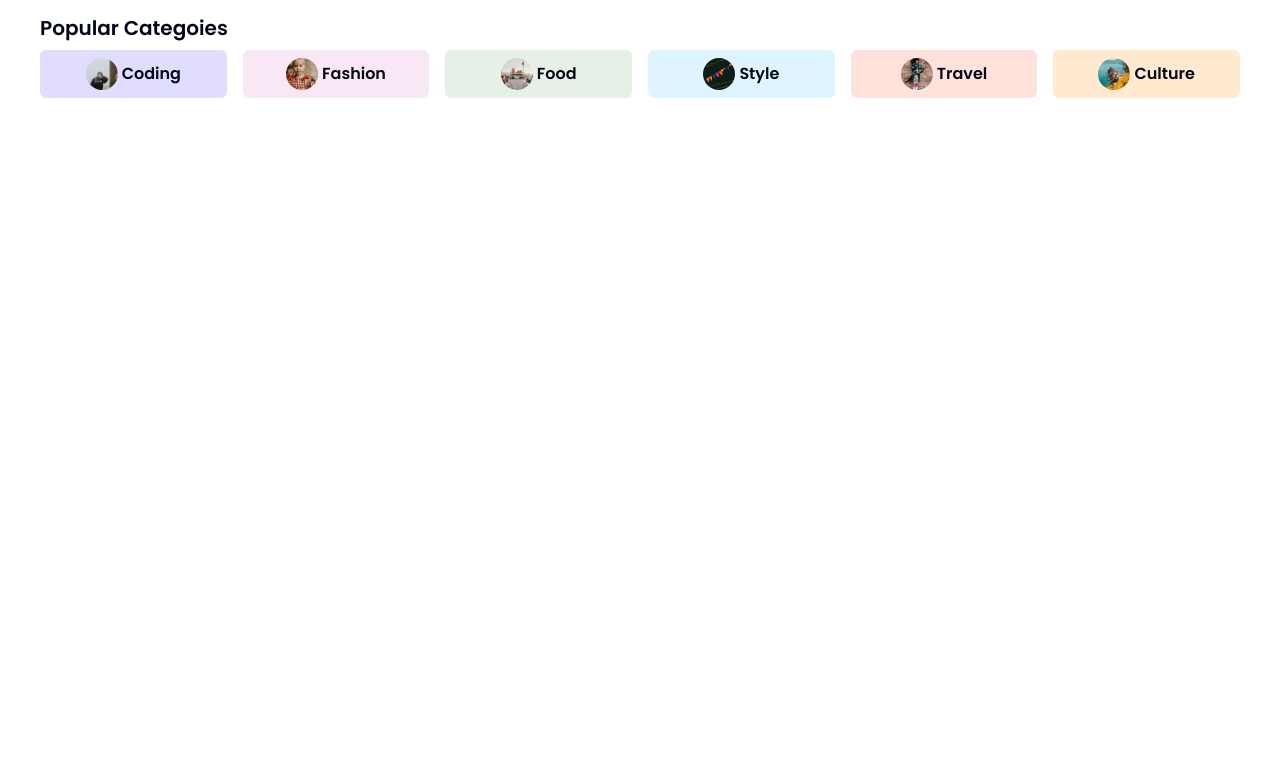
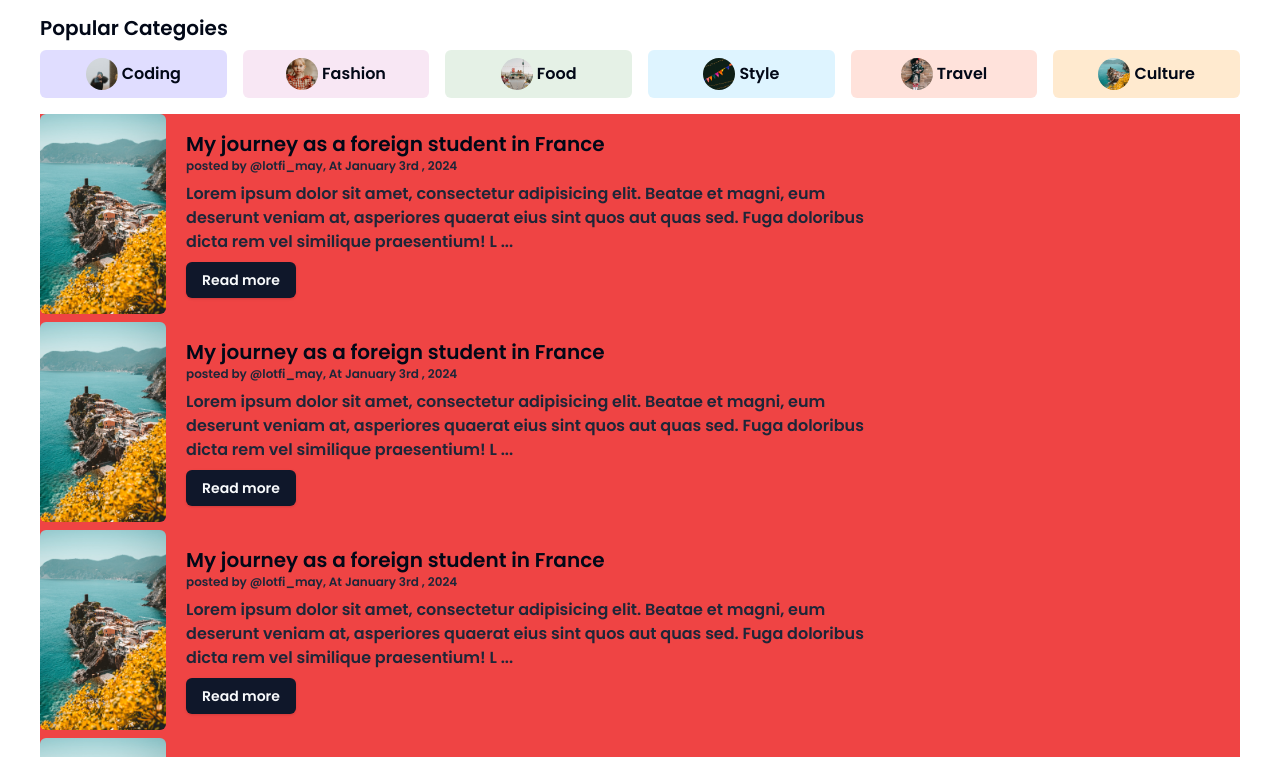
Before and after one commit to lotfimay/curious-explorer, a Next.js app: page / in a window 1280 px wide. Shown: the part 614-1371 px from the top of the page. Before the commit the page ends 832 px from the top, so only its background shows below. Built offline with nearby package versions, Linux system fonts and the light colour scheme; no server answers.

Commit message:
added BlogList and Blog components

```diff
--- a/app/page.tsx
+++ b/app/page.tsx
@@ -1,10 +1,46 @@
+import BlogList from "@/components/BlogList";
 import Categories from "@/components/Categories";
 import Featured from "@/components/Featured";
 export default function Home() {
+  const data = [
+    {
+      id: 1,
+      user: "lotfi_may",
+      title: "My journey as a foreign student in France",
+      description:
+        "Lorem ipsum dolor sit amet, consectetur adipisicing elit. Beatae et magni, eum deserunt veniam at, asperiores quaerat eius sint quos aut quas sed. Fuga doloribus dicta rem vel similique praesentium! Lorem ipsum dolor sit amet, consectetur adipisicing elit. Beatae et magni, eum deserunt veniam at, asperiores quaerat eius sint quos aut quas sed. Fuga doloribus dicta rem vel similique praesentium!",
+      posted_at: Date.now(),
+    },
+    {
+      id: 2,
+      user: "lotfi_may",
+      title: "My journey as a foreign student in France",
+      description:
+        "Lorem ipsum dolor sit amet, consectetur adipisicing elit. Beatae et magni, eum deserunt veniam at, asperiores quaerat eius sint quos aut quas sed. Fuga doloribus dicta rem vel similique praesentium! Lorem ipsum dolor sit amet, consectetur adipisicing elit. Beatae et magni, eum deserunt veniam at, asperiores quaerat eius sint quos aut quas sed. Fuga doloribus dicta rem vel similique praesentium!",
+      posted_at: Date.now(),
+    },
+    {
+      id: 3,
+      user: "lotfi_may",
+      title: "My journey as a foreign student in France",
+      description:
+        "Lorem ipsum dolor sit amet, consectetur adipisicing elit. Beatae et magni, eum deserunt veniam at, asperiores quaerat eius sint quos aut quas sed. Fuga doloribus dicta rem vel similique praesentium! Lorem ipsum dolor sit amet, consectetur adipisicing elit. Beatae et magni, eum deserunt veniam at, asperiores quaerat eius sint quos aut quas sed. Fuga doloribus dicta rem vel similique praesentium!",
+      posted_at: Date.now(),
+    },
+    {
+      id: 4,
+      user: "lotfi_may",
+      title: "My journey as a foreign student in France",
+      description:
+        "Lorem ipsum dolor sit amet, consectetur adipisicing elit. Beatae et magni, eum deserunt veniam at, asperiores quaerat eius sint quos aut quas sed. Fuga doloribus dicta rem vel similique praesentium! Lorem ipsum dolor sit amet, consectetur adipisicing elit. Beatae et magni, eum deserunt veniam at, asperiores quaerat eius sint quos aut quas sed. Fuga doloribus dicta rem vel similique praesentium!",
+    },
+  ];
+
   return (
     <>
       <Featured />
       <Categories className="mt-4" />
+      <BlogList className="mt-4 bg-red-500" blogs={data} />
     </>
   );
 }
--- /dev/null
+++ b/components/BlogList.tsx
@@ -0,0 +1,57 @@
+import Image from "next/image";
+import React from "react";
+import { Button } from "./ui/button";
+
+interface BlogProps {
+  id: Number;
+  user: string;
+  userImg?: string;
+  title: string;
+  description: string;
+  posted_at?: Number;
+  className?: string;
+}
+export const Blog = ({
+  title,
+  user,
+  userImg,
+  description,
+  posted_at,
+  className,
+}: BlogProps) => {
+  return (
+    <div className={`flex items-center gap-5 w-[70%] ${className}`}>
+      <div className="relative rounded-md h-[200px] w-[300px]">
+        <Image src="/p1.jpeg" alt="" fill className="object-cover rounded-md" />
+      </div>
+      <div className="flex flex-col gap-2">
+        <div>
+          <h1 className="text-xl font-extrabold">{title}</h1>
+          <p className="text-xs text-soft-foreground">
+            posted by <span className="font-extrabold">@{user}</span>, At
+            January 3rd , 2024
+          </p>
+        </div>
+        <p className="text-soft-foreground">
+          {description.substring(0, 200)} ...
+        </p>
+        <Button className="w-fit">Read more</Button>
+      </div>
+    </div>
+  );
+};
+
+interface BlogListProps {
+  className?: string;
+  blogs: BlogProps[];
+}
+
+function BlogList({ blogs, className }: BlogListProps) {
+  return (
+    <ul className={`${className} flex flex-col gap-2`}>
+      {blogs && blogs.map((blog) => <Blog {...blog} />)}
+    </ul>
+  );
+}
+
+export default BlogList;
```
